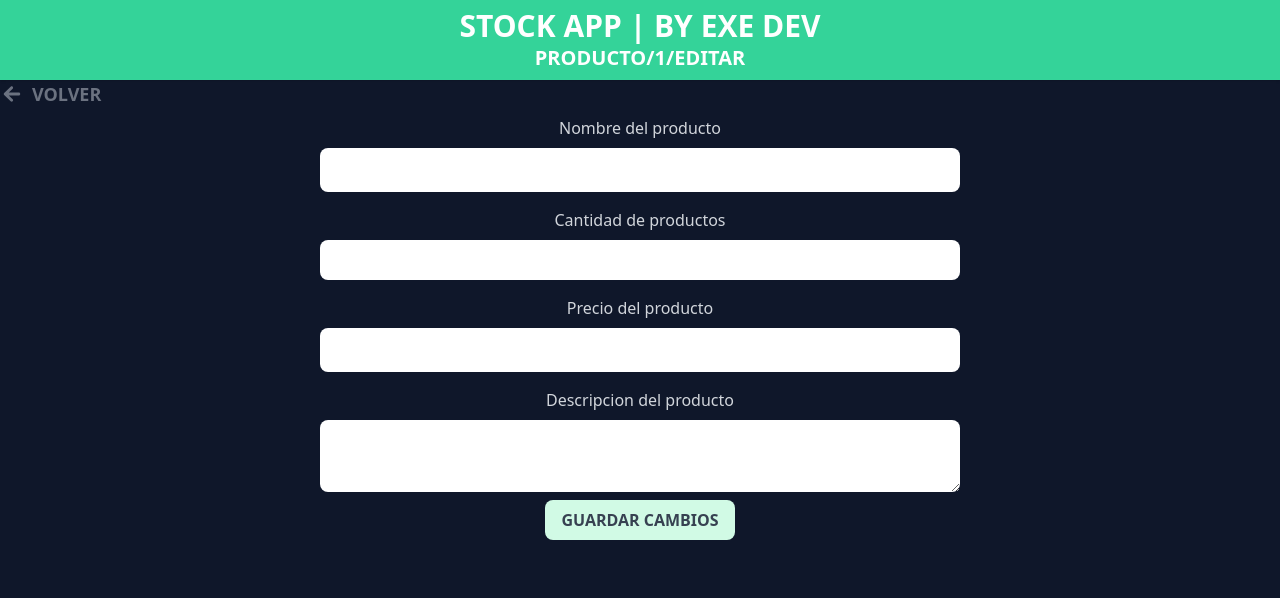
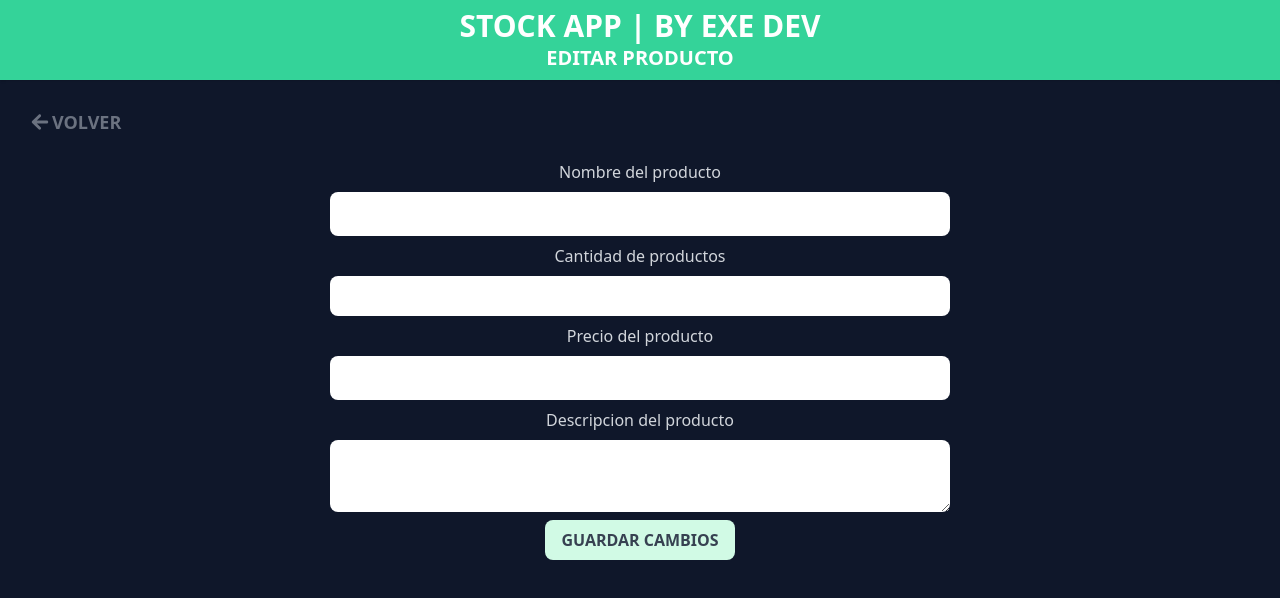
Before and after one commit to exe-quiel-dev/control_negocio_app, a React (Vite) app: page /producto/1/editar in a window 1280 px wide. Shown: the top 598 px of the page. Built offline with nearby package versions, Linux system fonts and the light colour scheme.

Commit message:
Inventario terminado

```diff
--- /dev/null
+++ b/src/components/Alerta.jsx
@@ -0,0 +1,11 @@
+/* eslint-disable react/prop-types */
+
+const Alerta = ({msg, tipo}) => {
+  return (
+    <div className="flex justify-center">
+      <p className={`text-white uppercase font-bold p-2 rounded w-full ${tipo == 'error' ? 'bg-red-500' : 'bg-lime-500'}`}>{msg}</p>
+    </div>
+  )
+}
+
+export default Alerta
--- a/src/components/Error.jsx
+++ /dev/null
@@ -1,11 +0,0 @@
-/* eslint-disable react/prop-types */
-
-const Error = ({msg}) => {
-  return (
-    <div className="flex justify-center">
-      <p className="text-white uppercase bg-red-500 p-2 rounded w-full md:w-1/2 lg:w-1/2">{msg}</p>
-    </div>
-  )
-}
-
-export default Error
--- a/src/components/FormularioNuevoProducto.jsx
+++ b/src/components/FormularioNuevoProducto.jsx
@@ -5,21 +5,20 @@ import { IoIosCloseCircleOutline } from "react-icons/io";
 import useInventario from "../hooks/useInventario";
 import { useState } from "react";
 // COMPONENTS
-import Error from "./Error";
+import Alerta from "./Alerta";
 
 const FormularioNuevoProducto = () => {
   const [nombre, setNombre] = useState("");
   const [cantidad, setCantidad] = useState(Number(0));
   const [precio, setPrecio] = useState(Number(0));
   const [descripcion, setDescripcion] = useState("");
-  const [error, setError] = useState(false);
+  const [alerta, setAlerta] = useState('');
 
 
   const {
     handleChangeModal,
     setProductos,
     productos,
-
   } = useInventario();
 
 
@@ -29,82 +28,94 @@ const FormularioNuevoProducto = () => {
     return random + fecha
   }
 
+  class Producto {
+    constructor(nombre, cantidad, precio, descripcion) {
+      this.nombre = nombre.toLowerCase();
+      this.cantidad = cantidad;
+      this.precio = precio;
+      this.descripcion = descripcion;
+      this.id = generarId();
+    }
+
+
+  }
+
   const handleSubmitNuevoProd = e => {
     e.preventDefault()
-    const objProducto = {
-      nombre: nombre.toLowerCase(),
-      cantidad,
-      precio,
-      descripcion,
-      id: generarId()
-    }
+
+    const nuevoProducto = new Producto(nombre, cantidad, precio, descripcion);
 
     if ([nombre, cantidad, precio, descripcion].includes('')) {
-      setError(!error)
+      setAlerta('error')
       setTimeout(() => {
-        setError(false)
+        setAlerta('')
       }, 3000);
+
       return;
     } else {
-      setProductos([...productos, objProducto])
-      handleChangeModal()
+      setProductos([...productos, nuevoProducto])
+      setAlerta('success')
+      setTimeout(() => {
+        setAlerta('')
+        handleChangeModal()
+      }, 3000);
     }
   }
 
 
   return (
-    <>
-      <div className="flex items-center justify-end">
-        <IoIosCloseCircleOutline
-          className="bg-red-500 text-white rounded-full shadow hover:bg-red-700 text-2xl text-center cursor-pointer"
-          onClick={() => { handleChangeModal() }}
-        />
+    <div className="flex flex-col items-center justify-center container mx-auto">
+      <div className="w-2/3">
+          <IoIosCloseCircleOutline
+            className="text-white rounded-full shadow hover:bg-red-500 text-2xl text-center cursor-pointer mb-2"
+            onClick={() => { handleChangeModal() }}
+          />
       </div>
-      {error && (
-        <Error msg='Tenes que completar todos los campos.' />
+      {alerta && (
+        <Alerta msg={`${alerta === 'error' ? 'Tenes que completar todos los campos.' : 'Producto guardado con exito.'}`} tipo={alerta} />
       )}
       <form
-        className="flex flex-col items-center gap-2"
+        className="flex flex-col items-center gap-4 w-2/3"
         onSubmit={e => {
           handleSubmitNuevoProd(e)
         }}
       >
-        <label htmlFor="nombre_producto" className="text-gray-300 pt-2 text-start">Nombre del producto</label>
+        <label htmlFor="nombre_producto" className="text-gray-300 w-full text-start">Nombre del producto</label>
         <input
           type="text"
           id="nombre_producto"
           name="nombre_producto"
-          className="text-lg p-2 outline-none rounded-lg w-full md:w-1/2"
+          className="text-lg p-2 outline-none rounded-lg w-full"
           value={nombre || ''}
           onChange={e => setNombre(e.target.value)}
         />
 
-        <label htmlFor="cantidad" className="text-gray-300 w-full-md:4 pt-2 text-start">Cantidad de productos</label>
+        <label htmlFor="cantidad" className="text-gray-300 w-full text-start">Cantidad de productos</label>
         <input
           type="number"
           id="cantidad"
           name="cantidad"
-          className="text w-full-md:lg p-2 outline-none rounded-lg w-full md:w-1/2"
+          className="text w-full-md:lg p-2 outline-none rounded-lg w-full"
           value={cantidad || ''}
           onChange={e => setCantidad(e.target.value)}
         />
 
-        <label htmlFor="precio" className="text-gray-300 pt-2 text-start">Precio del producto</label>
+        <label htmlFor="precio" className="text-gray-300 w-full text-start">Precio del producto</label>
         <input
           type="number"
           id="precio"
           name="precio"
-          className="text-lg p-2 outline-none rounded-lg w-full md:w-1/2"
+          className="text-lg p-2 outline-none rounded-lg w-full"
           value={precio || ''}
           onChange={e => setPrecio(e.target.value)}
         />
 
 
-        <label htmlFor="descripcion" className="text-gray-300 pt-2 text-start">Descripcion del producto</label>
+        <label htmlFor="descripcion" className="text-gray-300 w-full text-start">Descripcion del producto</label>
         <textarea
           id="descripcion"
           name="descripcion"
-          className="text-lg p-2 outline-none rounded-lg w-full md:w-1/2"
+          className="text-lg p-2 outline-none rounded-lg w-full"
           maxLength={100}
           value={descripcion || ''}
           onChange={e => setDescripcion(e.target.value)}
@@ -116,7 +127,7 @@ const FormularioNuevoProducto = () => {
           className='uppercase p-2 font-bold bg-emerald-100 rounded-lg px-4 hover:shadow hover:bg-emerald-300 cursor-pointer text-gray-700'
         />
       </form>
-    </>
+    </div>
   )
 }
 
--- a/src/components/Layout.jsx
+++ b/src/components/Layout.jsx
@@ -7,16 +7,20 @@ import FormularioNuevoProducto from "./FormularioNuevoProducto";
 
 
 const Layout = () => {
-  const {modal} = useInventario();
+  const { modal } = useInventario();
   let location = useLocation();
 
   const eliminarSlash = () => {
     let path = location.pathname;
-    if (location.pathname === '/') {
+    if (path === '/') {
       return 'Inicio'
+    } else {
+      if (path.includes('producto')) {
+        return 'Editar Producto'
       } else {
         path = path[0] == '/' ? path.substring(1) : path;
         return path
+      }
     }
   }
   eliminarSlash()
--- a/src/context/InventarioProvider.jsx
+++ b/src/context/InventarioProvider.jsx
@@ -1,21 +1,22 @@
 /* eslint-disable react/prop-types */
 import { createContext } from "react";
-//
+//HOOKS
 import { useState } from "react";
 // import { useLocation } from "react-router-dom";
 
 const InventarioContext = createContext();
 
 const InventarioProvider = ({ children }) => {
+
   const productosLS = JSON.parse(localStorage.getItem('productos')) ?? [];
 
   const [modal, setModal] = useState(false);
   const [productos, setProductos] = useState(productosLS);
 
-
   const handleChangeModal = () => {
     setModal(!modal)
   }
+
 
 
   return (
--- a/src/pages/EditarProducto.jsx
+++ b/src/pages/EditarProducto.jsx
@@ -1,10 +1,11 @@
 /* eslint-disable react-refresh/only-export-components */
 // HOOKS
 import { useState } from "react";
-import { useLoaderData } from "react-router-dom";
+import { useLoaderData, useNavigate } from "react-router-dom";
 import useInventario from "../hooks/useInventario";
 // COMPONENTS
 import { Link } from "react-router-dom";
+import Alerta from "../components/Alerta";
 // ICONS
 import { IoMdArrowRoundBack } from "react-icons/io";
 
@@ -17,9 +18,11 @@ const EditarProducto = () => {
   const [cantidadActualizado, setCantidadActualizado] = useState(0);
   const [precioActualizado, setPrecioActualizado] = useState(0);
   const [descripcionActualizado, setDescripcionActualizado] = useState('');
+  const [alerta, setAlerta] = useState('');
 
   const { productos } = useInventario();
   const datos = useLoaderData();
+  const navigate = useNavigate();
 
   const prodFiltrado = productos.filter(producto => producto.id === datos.productoId);
 
@@ -31,17 +34,30 @@ const EditarProducto = () => {
     prodFiltrado[0].descripcion = descripcionActualizado
 
     localStorage.setItem('productos', JSON.stringify(productos))
+    setAlerta('success')
+    setTimeout(() => {
+      setAlerta('')
+      navigate('/inventario')
+    }, 3000);
   }
 
   return (
-    <main>
-      <Link
-        className='text-gray-500 flex items-center gap-2 hover:text-white cursor-pointer hover:drop-shadow'
-        to='/'
-      >
-        <IoMdArrowRoundBack className='text-2xl' />
-        <span className='text-lg font-semibold uppercase'>Volver</span>
-      </Link>
+    <main className="flex flex-col items-center justify-center container mx-auto gap-4 p-5">
+      <div id="top" className='flex justify-start w-full'>
+        <div className='p-2 rounded-lg'>
+          <Link
+            className='text-gray-500 flex items-center  hover:text-white cursor-pointer hover:drop-shadow'
+            to='/inventario'
+          >
+            <IoMdArrowRoundBack className='text-2xl' />
+            <span className='text-lg font-semibold uppercase'>Volver</span>
+          </Link>
+        </div>
+      </div>
+
+      {alerta && (
+        <Alerta msg={`${alerta === 'error' ? 'Tenes que completar todos los campos.' : 'Producto guardado con exito.'}`} tipo={alerta} />
+      )}
 
       <form
         className="flex flex-col items-center gap-2 p-2 lg:p-0 md:container md:mx-auto"
@@ -49,7 +65,7 @@ const EditarProducto = () => {
           handleEditarProducto(e)
         }}
       >
-        <label htmlFor="nombre_producto" className="text-gray-300 pt-2 text-start">Nombre del producto</label>
+        <label htmlFor="nombre_producto" className="text-gray-300 text-start">Nombre del producto</label>
         <input
           type="text"
           id="nombre_producto"
@@ -59,7 +75,7 @@ const EditarProducto = () => {
           onChange={e => { setNombreActualizado(e.target.value) }}
         />
 
-        <label htmlFor="cantidad" className="text-gray-300 w-full-md:4 pt-2 text-start">Cantidad de productos</label>
+        <label htmlFor="cantidad" className="text-gray-300 w-full-md:4 text-start">Cantidad de productos</label>
         <input
           type="number"
           id="cantidad"
@@ -69,7 +85,7 @@ const EditarProducto = () => {
           onChange={e => { setCantidadActualizado(e.target.value) }}
         />
 
-        <label htmlFor="precio" className="text-gray-300 pt-2 text-start">Precio del producto</label>
+        <label htmlFor="precio" className="text-gray-300 text-start">Precio del producto</label>
         <input
           type="number"
           id="precio"
@@ -80,7 +96,7 @@ const EditarProducto = () => {
         />
 
 
-        <label htmlFor="descripcion" className="text-gray-300 pt-2 text-start">Descripcion del producto</label>
+        <label htmlFor="descripcion" className="text-gray-300 text-start">Descripcion del producto</label>
         <textarea
           id="descripcion"
           name="descripcion"
```
Also changed, not shown: src/pages/Inventario.jsx (+6 -16 lines). Lines whose indentation alone changed are shown as unchanged.
